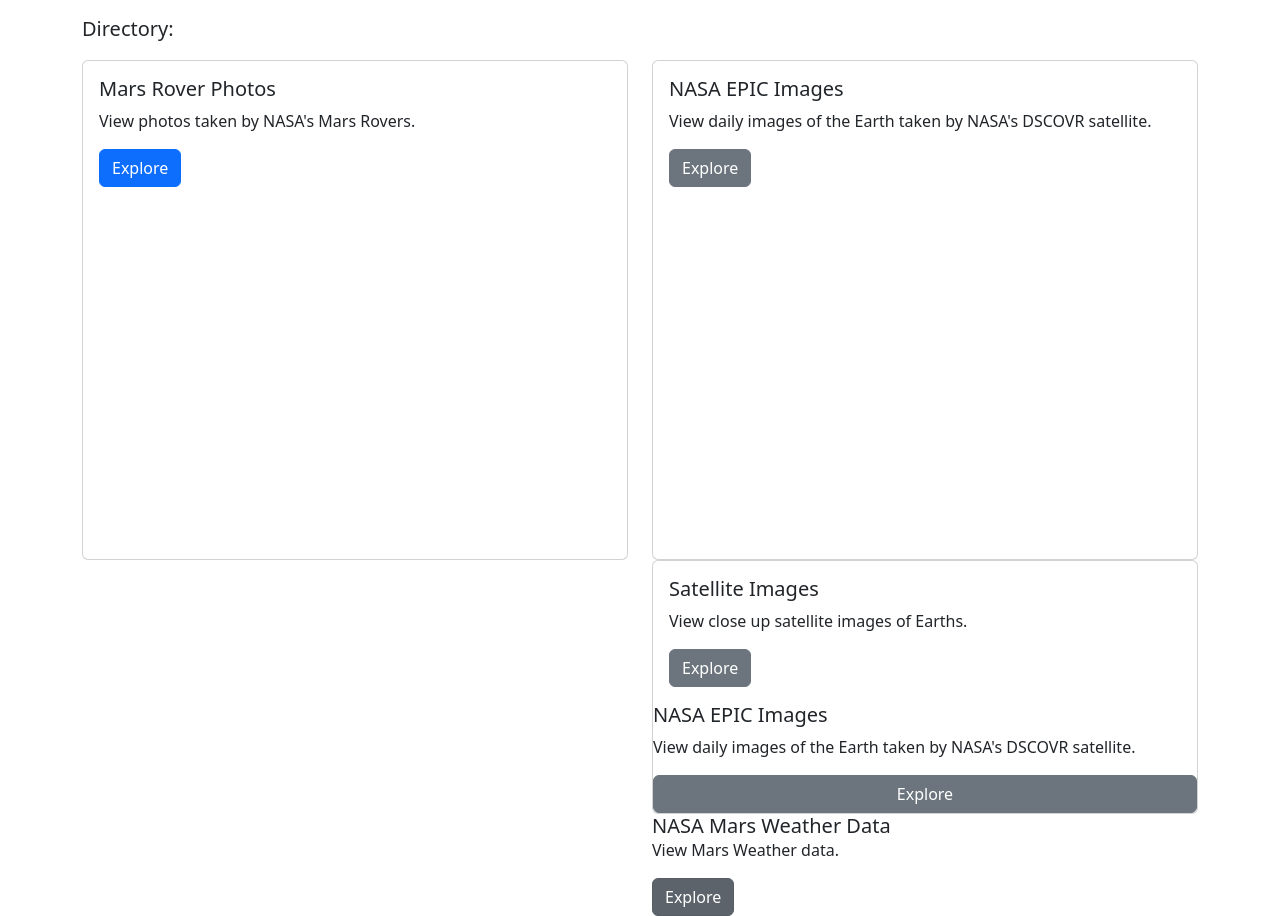
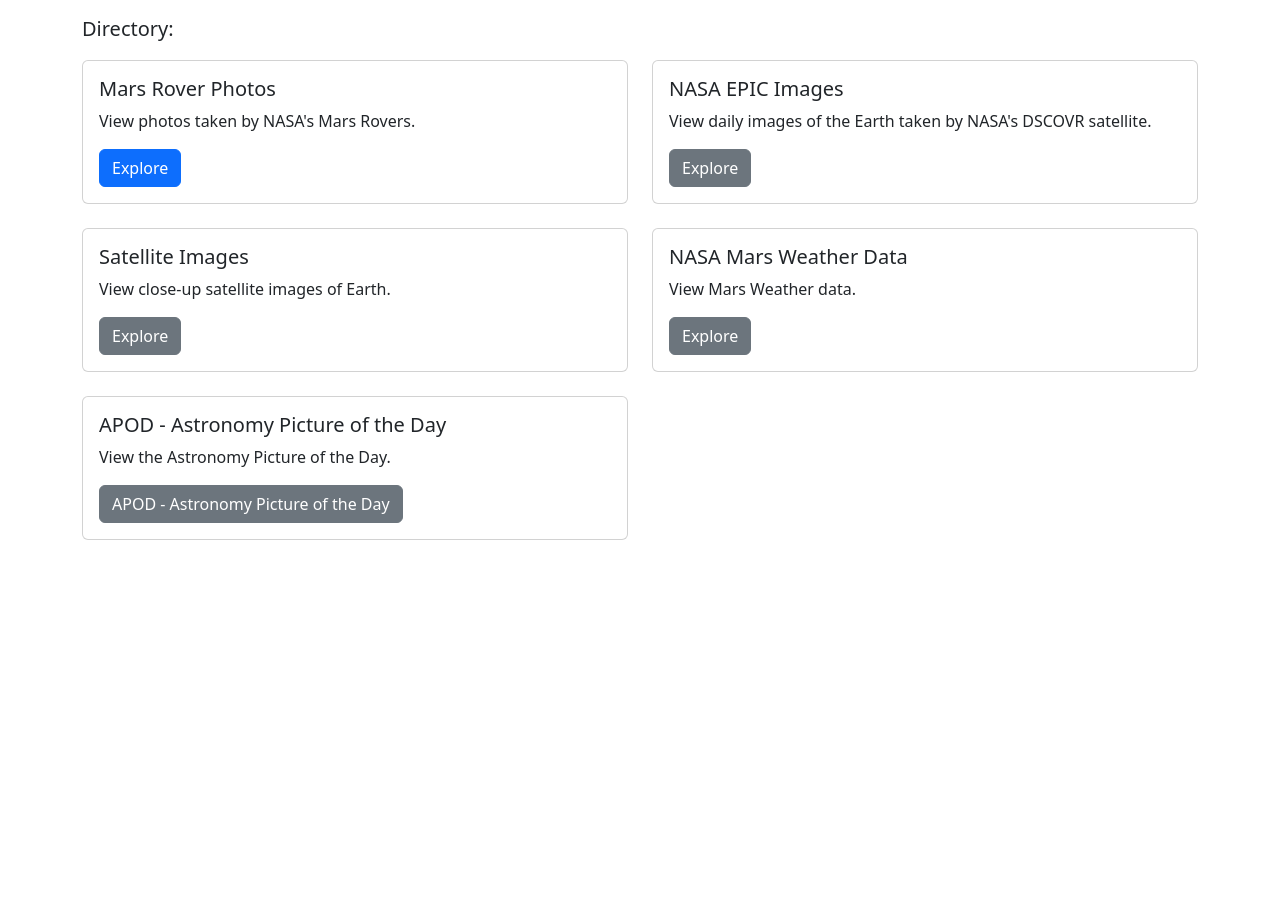
Before and after one commit to isaelIE/7559project, a Flask app: page / in a window 1280 px wide. Shown: the part 188-1104 px from the top of the page. After the commit the page ends 728 px from the top, so only its background shows below. Run offline with Flask 3, Linux system fonts and the light colour scheme; some libraries are stand-ins or nearby versions.

Commit message:
Update home.html

```diff
--- a/Templates/home.html
+++ b/Templates/home.html
@@ -34,23 +34,36 @@
                 <a href="/nasa_epic" class="btn btn-secondary stretched-link">Explore</a>
               </div>
             </div>
+          </div>
           <div class="col">
             <div class="card h-100">
               <div class="card-body">
                 <h5 class="card-title">Satellite Images</h5>
-                  <p class="card-text">View close up satellite images of Earths.</p>
+                <p class="card-text">View close-up satellite images of Earth.</p>
                 <a href="/earthsat" class="btn btn-secondary stretched-link">Explore</a>
               </div>
-                 <h5 class="card-title">NASA EPIC Images</h5>
-                <p class="card-text">View daily images of the Earth taken by NASA's DSCOVR satellite.</p>
-                <a href="/nasa_epic" class="btn btn-secondary stretched-link">Explore</a>
             </div>
+          </div>
+          <div class="col">
+            <div class="card h-100">
+              <div class="card-body">
                 <h5 class="card-title">NASA Mars Weather Data</h5>
                 <p class="card-text">View Mars Weather data.</p>
                 <a href="/mars_weather" class="btn btn-secondary stretched-link">Explore</a>
               </div>
             </div>
           </div>
+          <div class="col">
+            <div class="card h-100">
+              <div class="card-body">
+                <h5 class="card-title">APOD - Astronomy Picture of the Day</h5>
+                <p class="card-text">View the Astronomy Picture of the Day.</p>
+                <a href="/NasaBase" class="btn btn-secondary stretched-link">APOD - Astronomy Picture of the Day</a>
+              </div>
+            </div>
+          </div>
+        </div>
+      </div>
     </div>
   </body>
 </html>
```
Lines whose indentation alone changed are shown as unchanged.
